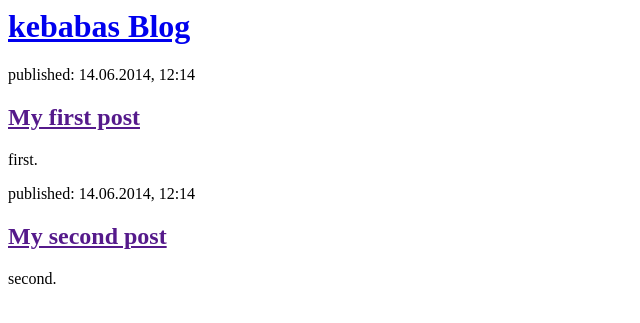
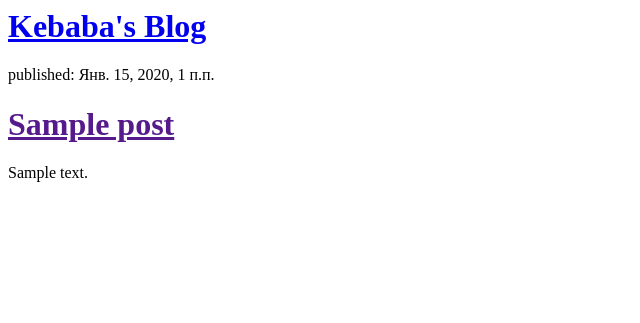
Before and after one commit to neklyudov/blog, a Django app: template blog/templates/blog/post_list.html in a window 1280 px wide. Shown: the top 323 px of the page, without its empty margins (0-640 px from the left). Run offline with Django 3.2, Linux system fonts and the light colour scheme; the template is opened without the code that fills it: values that come from a table or form of the project are taken from there, others are empty; tables that the repository leaves empty hold one stand-in row (values such as "Sample post").

Commit message:
Modified templates

```diff
--- a/blog/models.py
+++ b/blog/models.py
@@ -1,6 +1,5 @@
 from django.db import models
 from django.utils import timezone
-
 
 class Post(models.Model):
     author = models.ForeignKey('auth.User',on_delete=models.DO_NOTHING)
--- a/blog/templates/blog/post_list.html
+++ b/blog/templates/blog/post_list.html
@@ -1,22 +1,11 @@
-<html>
-    <head>
-        <title>kebabas blog</title>
-    </head>
-    <body>
-        <div>
-            <h1><a href="/">kebabas Blog</a></h1>
-        </div>
+<div>
+    <h1><a href="/">Kebaba's Blog</a></h1>
+</div>
 
-        <div>
-            <p>published: 14.06.2014, 12:14</p>
-            <h2><a href="">My first post</a></h2>
-            <p>first.</p>
-        </div>
-
-        <div>
-            <p>published: 14.06.2014, 12:14</p>
-            <h2><a href="">My second post</a></h2>
-            <p>second.</p>
-        </div>
-    </body>
-</html>
+{% for post in posts %}
+    <div>
+        <p>published: {{ post.published_date }}</p>
+        <h1><a href="">{{ post.title }}</a></h1>
+        <p>{{ post.text|linebreaksbr }}</p>
+    </div>
+{% endfor %}
--- a/blog/views.py
+++ b/blog/views.py
@@ -1,6 +1,9 @@
 from django.shortcuts import render
+from django.utils import timezone
+from .models import Post
 
 # Create your views here.
 
 def post_list(request):
-    return render(request, 'blog/post_list.html', {})
+    posts = Post.objects.filter(published_date__lte=timezone.now()).order_by('published_date')
+    return render(request, 'blog/post_list.html', {'posts': posts})
```
